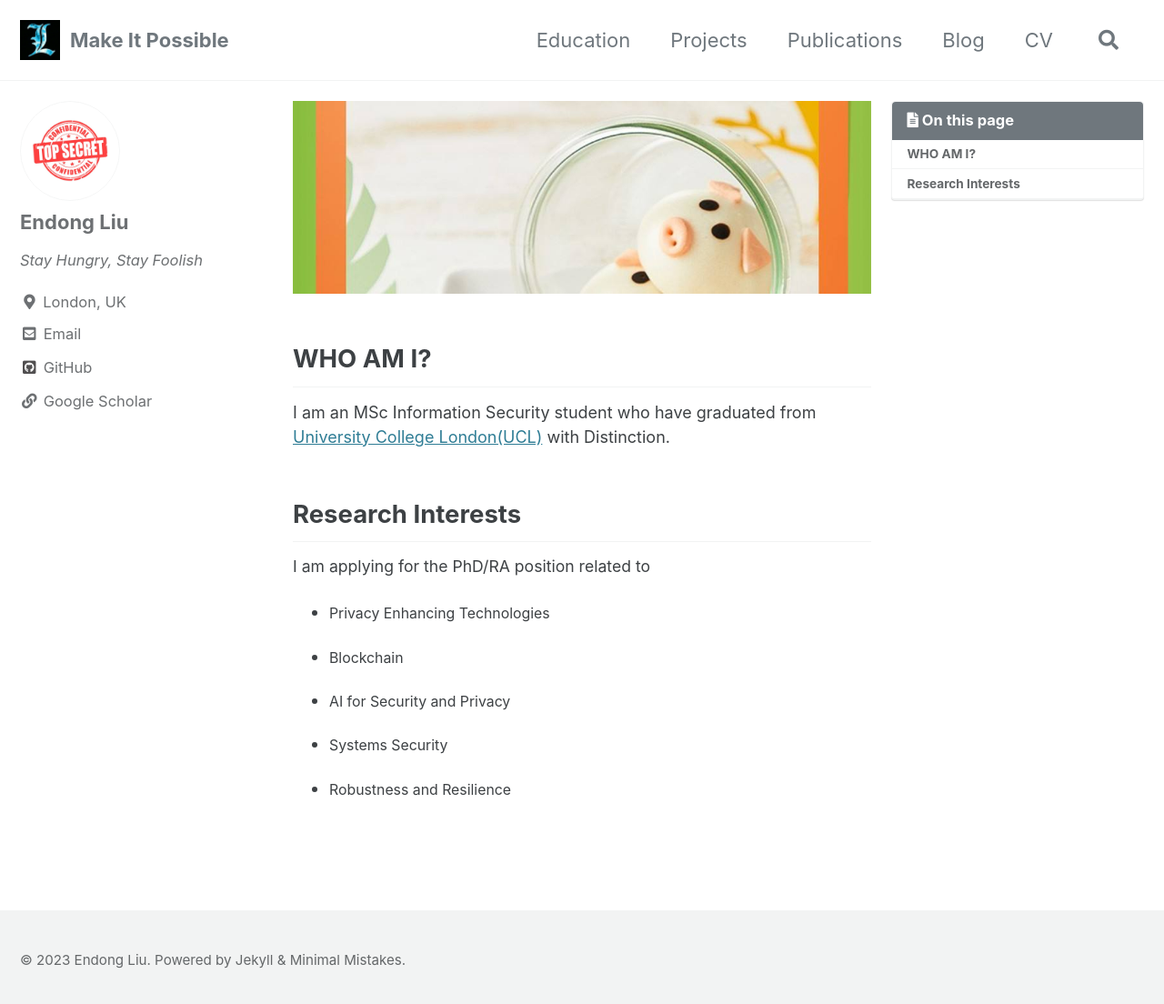
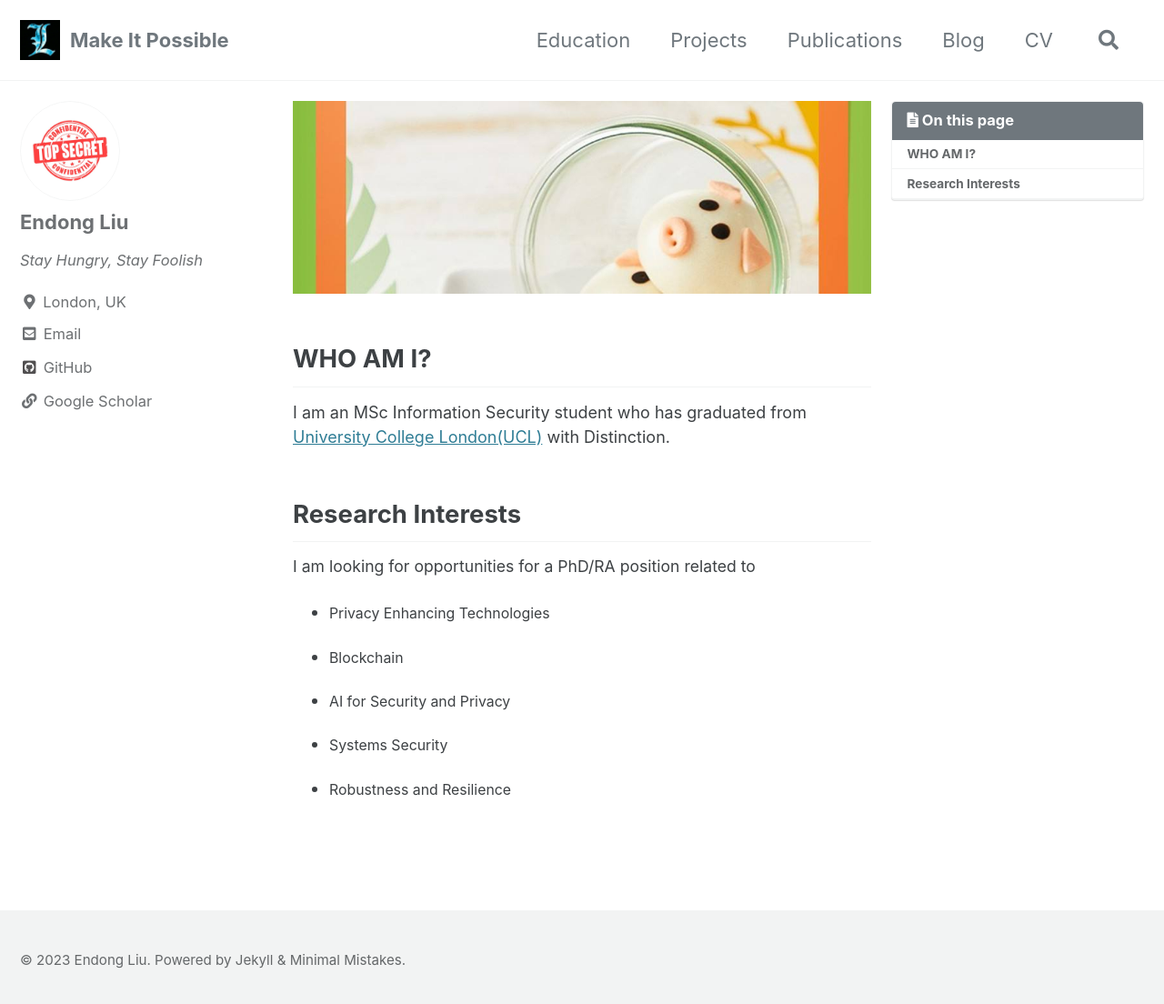
Before and after one commit to ZzPoLariszZ/zzpolariszz.github.io, a Jekyll site: the page built from index.md, in a window 1280 px wide and 1112 px high. Shown: the top 1104 px of the window at 91% size. Built offline with Jekyll 4.4.1, drawn with Linux system fonts in a browser that asks for light colours; cached includes are drawn as plain includes.

Commit message:
Update index.md

```diff
--- a/index.md
+++ b/index.md
@@ -10,12 +10,12 @@ related: true
 ## WHO AM I?
 
 <p style="font-size:18px">
-    I am an MSc Information Security student who have graduated from  <a href="https://www.ucl.ac.uk/">University College London(UCL)</a> with Distinction.
+    I am an MSc Information Security student who has graduated from  <a href="https://www.ucl.ac.uk/">University College London(UCL)</a> with Distinction.
 </p>
 
 ## Research Interests
 
-I am applying for the PhD/RA position related to
+I am looking for opportunities for a PhD/RA position related to
 
 - Privacy Enhancing Technologies
 
```
